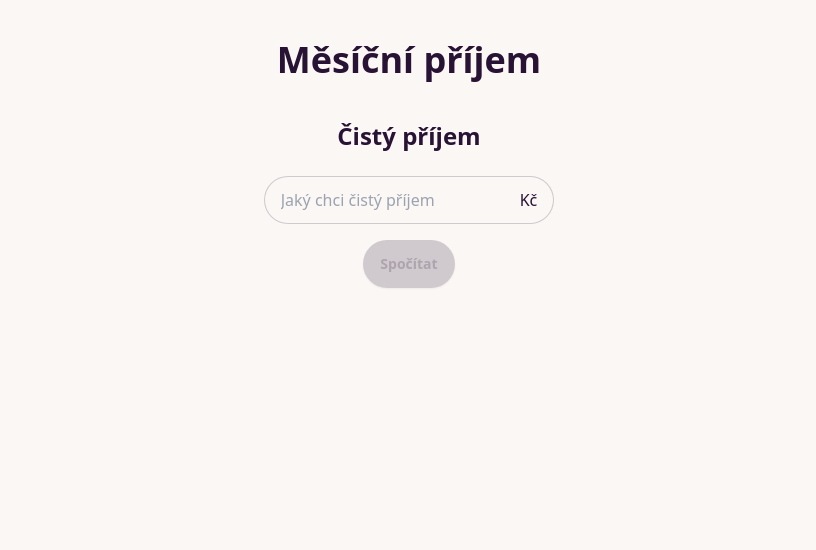
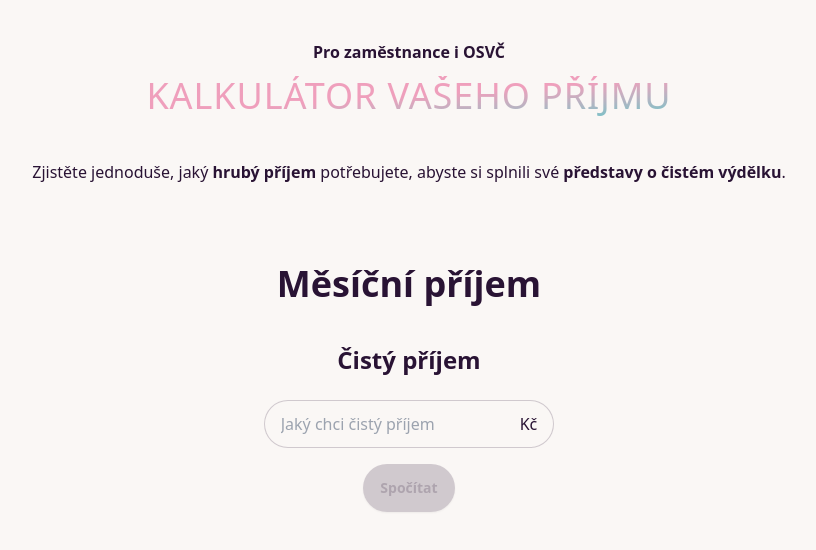
Before and after one commit to exmaxx/cz-income-simple, a SvelteKit app: page / in a window 1280 px wide. Shown: the top 550 px of the page, without its empty margins (231-1047 px from the left). Built offline with nearby package versions, Linux system fonts and the light colour scheme.

Commit message:
refactor: move introduction to Intro component

```diff
--- a/src/routes/+page.svelte
+++ b/src/routes/+page.svelte
@@ -2,8 +2,10 @@
 	import IncomeResults from './IncomeResults.svelte'
 	import IncomeForm from './IncomeForm.svelte'
 	import { appState } from './store.svelte'
+	import Intro from './Intro.svelte'
 </script>
 
+<Intro />
 <IncomeForm />
 
 {#if appState.income.freelancer && appState.income.employee}
--- /dev/null
+++ b/src/routes/Intro.svelte
@@ -0,0 +1,14 @@
+<div class="flex flex-col items-center">
+	<h1
+		class=" text-4xl mx-2 my-1 bg-gradient-to-tl from-primary via-secondary to-secondary bg-clip-text
+		text-center font-medium uppercase tracking-wide text-transparent dark:bg-gradient-to-br"
+	>
+		Kalkulátor vašeho příjmu
+	</h1>
+
+	<h2 class="order-first mb-2 mt-10 text-base">Pro zaměstnance i OSVČ</h2>
+
+	<p class="m-10 text-center">
+		Zjistěte jednoduše, jaký <strong class="font-black">hrubý příjem</strong> potřebujete, abyste si splnili své <strong>představy o čistém výdělku</strong>.
+	</p>
+</div>
```
